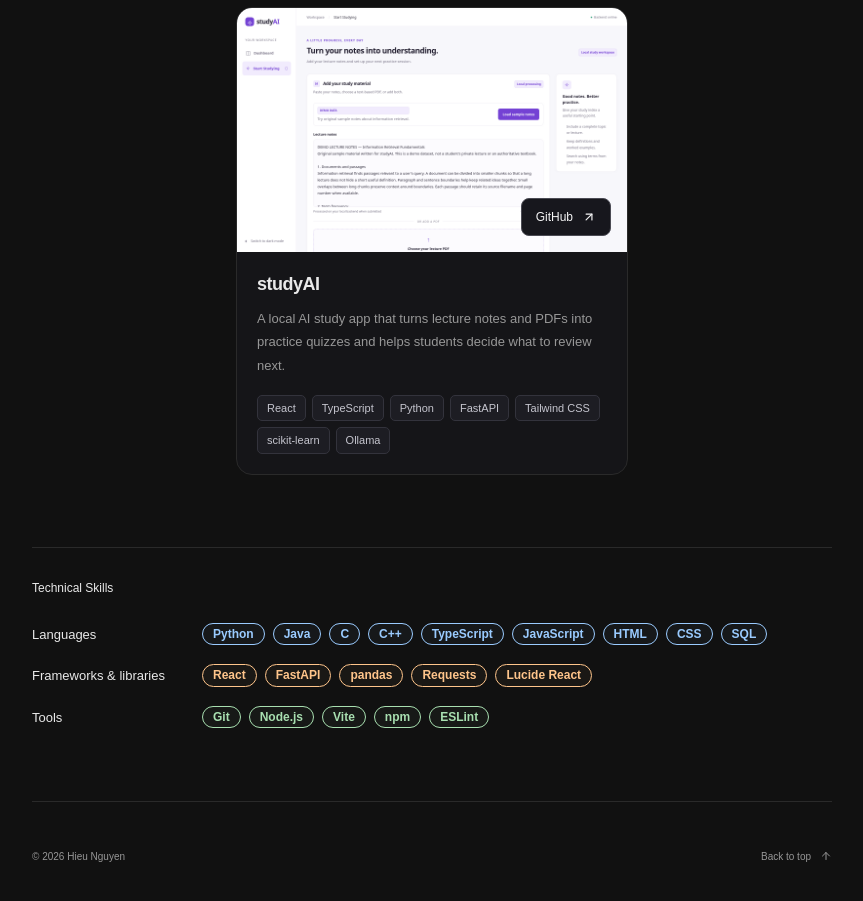
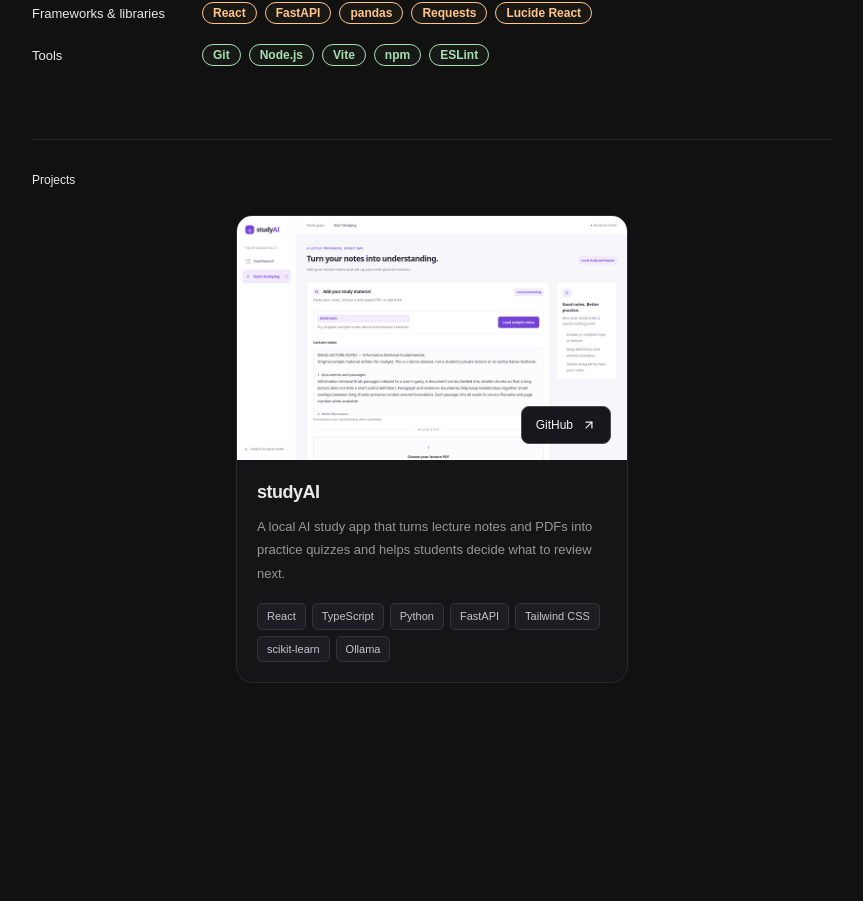
Before and after one commit to hieun5/portfolio, a React (Vite) app: page / in a window 1280 px wide. Shown: the part 785-1686 px from the top of the page, without its empty margins (208-1071 px from the left). After the commit the page ends 1540 px from the top, so only its background shows below. Built offline with nearby package versions, Linux system fonts and the light colour scheme.

Commit message:
Move skills above projects and remove the footer

```diff
--- a/src/App.tsx
+++ b/src/App.tsx
@@ -1,4 +1,4 @@
-import { ArrowUp, ArrowUpRight, Plus } from "lucide-react";
+import { ArrowUpRight, Plus } from "lucide-react";
 import { profile, projects, technicalSkills } from "./content";
 
 export default function App() {
@@ -44,6 +44,37 @@ export default function App() {
             <h2 className="hero-about-heading">About me</h2>
             <p className="hero-intro">{profile.intro}</p>
             <p className="hero-intro">{profile.interests}</p>
+          </section>
+
+          <section
+            className="skills-section"
+            id="skills"
+            aria-labelledby="skills-heading"
+          >
+            <div className="section-label">
+              <h2 id="skills-heading">Technical Skills</h2>
+            </div>
+            {technicalSkills.length > 0 ? (
+              <dl className="skills-list">
+                {technicalSkills.map((group) => (
+                  <div
+                    className={`skill-group skill-group--${group.tone}`}
+                    key={group.category}
+                  >
+                    <dt>{group.category}</dt>
+                    <dd>
+                      {group.items.map((skill) => (
+                        <span className="skill-pill" key={skill}>
+                          {skill}
+                        </span>
+                      ))}
+                    </dd>
+                  </div>
+                ))}
+              </dl>
+            ) : (
+              <p className="empty-skills">Skills will be added here soon.</p>
+            )}
           </section>
 
           <section
@@ -124,48 +155,7 @@ export default function App() {
               </div>
             )}
           </section>
-          <section
-            className="skills-section"
-            id="skills"
-            aria-labelledby="skills-heading"
-          >
-            <div className="section-label">
-              <h2 id="skills-heading">Technical Skills</h2>
-            </div>
-            {technicalSkills.length > 0 ? (
-              <dl className="skills-list">
-                {technicalSkills.map((group) => (
-                  <div
-                    className={`skill-group skill-group--${group.tone}`}
-                    key={group.category}
-                  >
-                    <dt>{group.category}</dt>
-                    <dd>
-                      {group.items.map((skill) => (
-                        <span className="skill-pill" key={skill}>
-                          {skill}
-                        </span>
-                      ))}
-                    </dd>
-                  </div>
-                ))}
-              </dl>
-            ) : (
-              <p className="empty-skills">Skills will be added here soon.</p>
-            )}
-          </section>
         </main>
-
-        <footer>
-          <div className="footer-bottom">
-            <p>
-              © {new Date().getFullYear()} {profile.name}
-            </p>
-            <a href="#home" className="text-link">
-              Back to top <ArrowUp size={12} />
-            </a>
-          </div>
-        </footer>
       </div>
     </>
   );
--- a/src/styles.css
+++ b/src/styles.css
@@ -123,20 +123,6 @@ h1 span {
 .hero-intro + .hero-intro {
   margin-top: 16px;
 }
-.text-link {
-  display: inline-flex;
-  align-items: center;
-  gap: 9px;
-  font-size: 12px;
-  line-height: 1.5;
-  min-height: 28px;
-}
-.text-link svg {
-  flex-shrink: 0;
-}
-.text-link:hover {
-  color: var(--accent);
-}
 .work-section,
 .skills-section {
   border-top: 1px solid var(--line);
@@ -154,20 +140,12 @@ h2 {
   line-height: 1.75;
   margin: 0;
 }
-.section-label > span {
-  font-size: 10px;
-  font-variant-numeric: tabular-nums;
-  color: var(--muted);
-}
 .empty-projects,
 .empty-skills {
   color: var(--muted);
   font-size: 13px;
   line-height: 1.8;
   margin: 0;
-}
-footer {
-  border-top: 1px solid var(--line);
 }
 .skills-list {
   margin: 0;
@@ -217,25 +195,6 @@ footer {
   --skill-color: #a8dfb0;
   --skill-background: rgba(168, 223, 176, 0.04);
 }
-.footer-bottom {
-  display: flex;
-  align-items: center;
-  justify-content: space-between;
-  padding-block: 40px 34px;
-  gap: 20px;
-}
-.footer-bottom p {
-  font-size: 10px;
-  color: var(--muted);
-  margin: 0;
-}
-.footer-bottom .text-link {
-  font-size: 10px;
-  color: var(--muted);
-}
-.footer-bottom .text-link:hover {
-  color: var(--text);
-}
 .project-card {
   overflow: hidden;
   border: 1px solid var(--line);
@@ -251,17 +210,6 @@ footer {
   transform: translateY(-4px);
   border-color: #46464e;
   box-shadow: 0 16px 32px rgba(0, 0, 0, 0.2);
-}
-.work-section > .section-label {
-  justify-content: center;
-  margin-block: 12px 36px;
-}
-.work-section > .section-label h2 {
-  font-family: "Manrope Variable", sans-serif;
-  font-size: clamp(28px, 4vw, 36px);
-  font-weight: 650;
-  line-height: 1.2;
-  letter-spacing: -1px;
 }
 .project-list {
   display: grid;
@@ -478,14 +426,6 @@ footer {
   .empty-skills {
     font-size: 12px;
   }
-  .footer-bottom {
-    padding-block: 32px 28px;
-    gap: 16px;
-  }
-  .footer-bottom p,
-  .footer-bottom .text-link {
-    font-size: 9px;
-  }
   .project-body {
     padding: 18px;
   }
```
Also changed, not shown: 1 other file (tests, documents, lock files or other folders).
